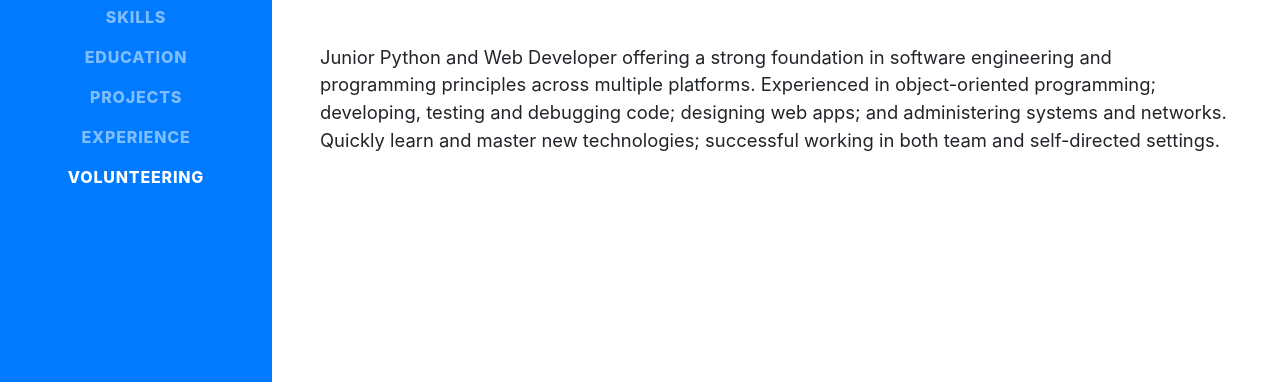
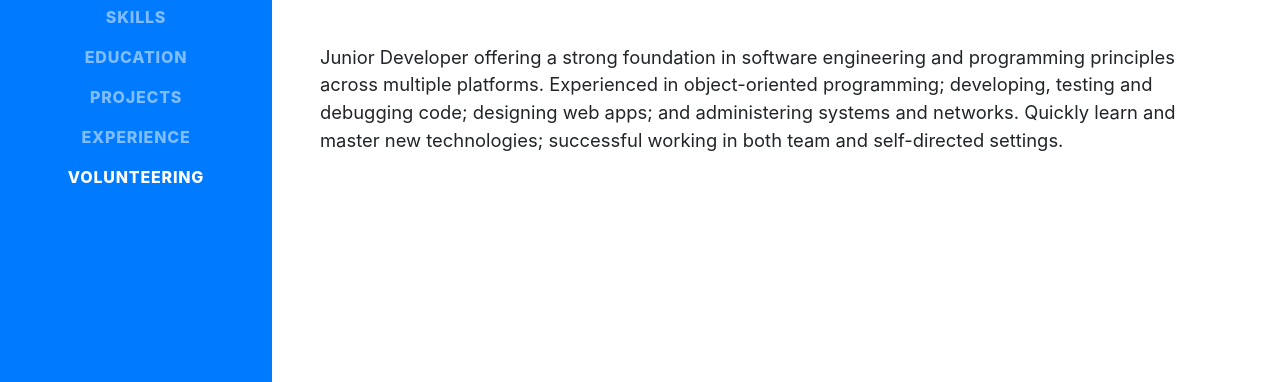
Before and after one commit to SnowCrashOverride/portfolio, a website with bundled scripts: page index.html in a window 1280 px wide. Shown: the part 415-797 px from the top of the page. Built offline with nearby package versions, Linux system fonts and the light colour scheme; a web font is replaced by a local one.

Commit message:
updated description

```diff
--- a/index.html
+++ b/index.html
@@ -88,7 +88,7 @@
 
       </div>
         <p class="lead mb-5">
-            Junior Python and Web Developer offering a strong foundation in software engineering and programming principles across multiple platforms.
+            Junior Developer offering a strong foundation in software engineering and programming principles across multiple platforms.
             Experienced in object-oriented programming; developing, testing and debugging code; designing web apps; and administering systems and networks.
             Quickly learn and master new technologies; successful working in both team and self-directed settings.
         </p>
```
